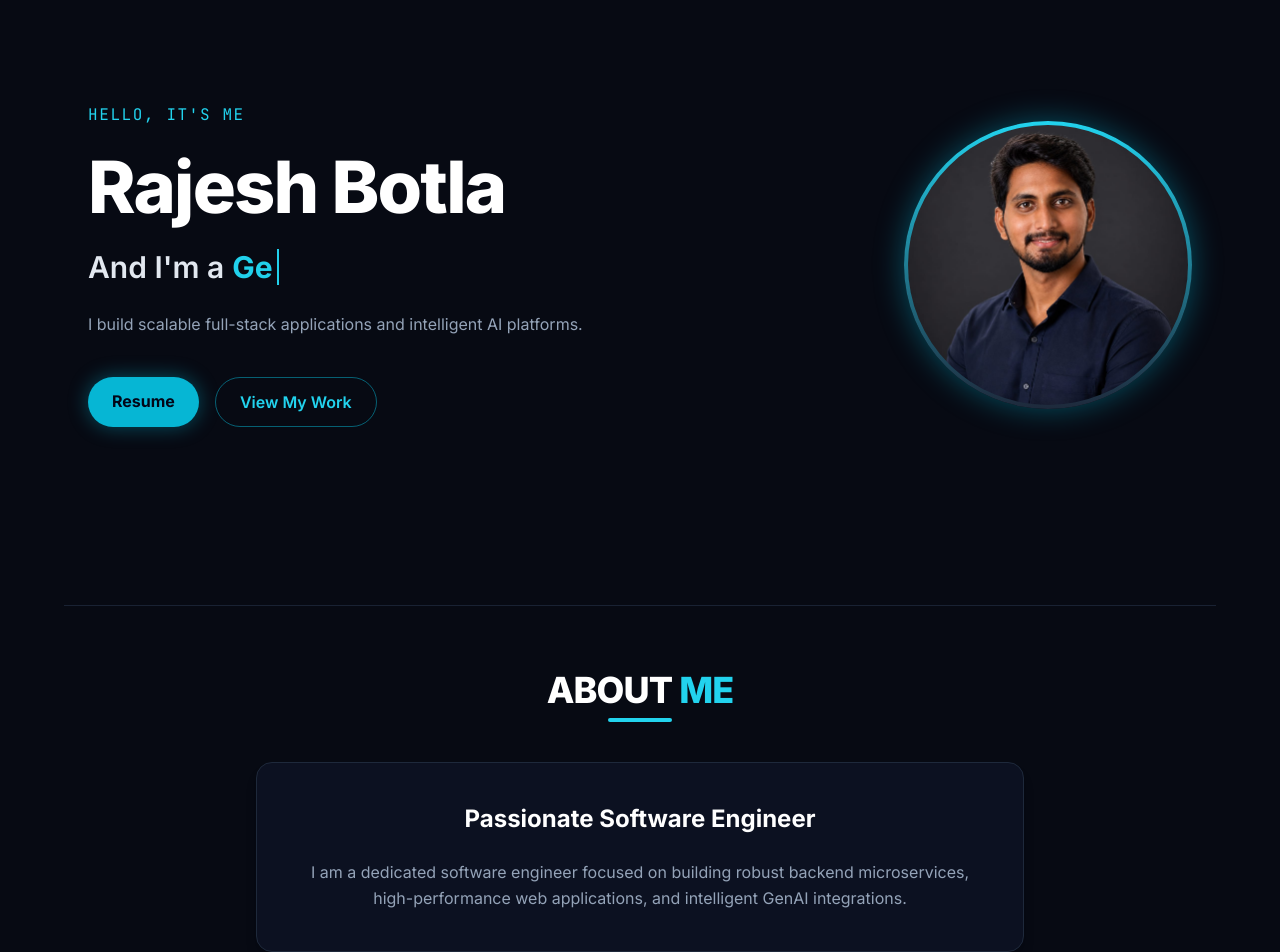
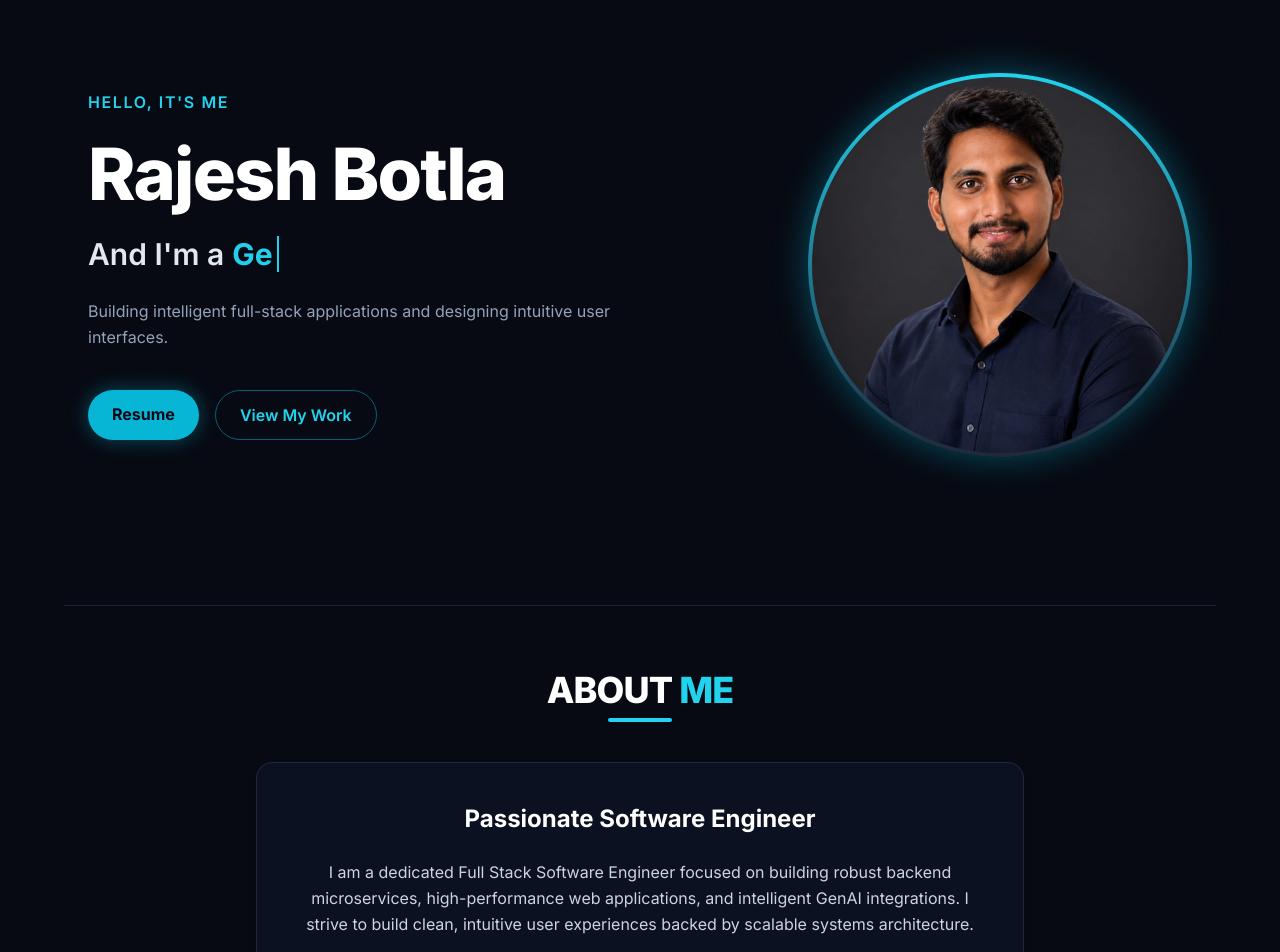
Before and after one commit to rajesh33399/portfolio, a Next.js app: page / in a window 1280 px wide. Shown: the part 140-1092 px from the top of the page. Built offline with nearby package versions, Linux system fonts and the light colour scheme.

Commit message:
Update page.js

```diff
--- a/app/page.js
+++ b/app/page.js
@@ -44,6 +44,7 @@ const mySkills = [
   { name: 'Python', color: '#3776AB', icon: 'https://cdn.jsdelivr.net/gh/devicons/devicon/icons/python/python-original.svg' },
   { name: 'JavaScript', color: '#F7DF1E', icon: 'https://cdn.jsdelivr.net/gh/devicons/devicon/icons/javascript/javascript-original.svg' },
   { name: 'HTML/CSS', color: '#E34F26', icon: 'https://cdn.jsdelivr.net/gh/devicons/devicon/icons/html5/html5-original.svg' },
+  { name: 'PostgreSQL', color: '#4169E1', icon: 'https://cdn.jsdelivr.net/gh/devicons/devicon/icons/postgresql/postgresql-original.svg' },
   { name: 'MongoDB', color: '#47A248', icon: 'https://cdn.jsdelivr.net/gh/devicons/devicon/icons/mongodb/mongodb-original.svg' },
   { name: 'MySQL', color: '#00758F', icon: 'https://cdn.jsdelivr.net/gh/devicons/devicon/icons/mysql/mysql-original.svg' },
   { name: 'OpenCV', color: '#5C3EE8', icon: 'https://cdn.jsdelivr.net/gh/devicons/devicon/icons/opencv/opencv-original.svg' },
@@ -79,7 +80,8 @@ export default function Home() {
       {/* HERO SECTION */}
       <section className="min-h-[85vh] flex flex-col-reverse md:flex-row items-center justify-between gap-10 py-16 px-6 max-w-6xl mx-auto">
         <div className="flex-1 space-y-6 text-left">
-          <h3 className="text-cyan-400 text-sm md:text-base font-mono tracking-widest uppercase">
+          {/* MATCHED FONT FOR HELLO IT'S ME */}
+          <h3 className="text-cyan-400 text-sm md:text-base font-semibold tracking-widest uppercase">
             Hello, It&apos;s Me
           </h3>
 
@@ -97,8 +99,9 @@ export default function Home() {
             />
           </div>
 
+          {/* UPDATED SUBTITLE LINE */}
           <p className="text-slate-400 text-base leading-relaxed max-w-xl">
-            I build scalable full-stack applications and intelligent AI platforms.
+            Building intelligent full-stack applications and designing intuitive user interfaces.
           </p>
 
           <div className="flex flex-wrap gap-4 pt-4">
@@ -119,9 +122,10 @@ export default function Home() {
           </div>
         </div>
 
+        {/* LARGER PROFILE IMAGE CONTAINER */}
         <div className="relative flex justify-center items-center">
-          <div className="absolute w-64 h-64 md:w-80 md:h-80 bg-cyan-500/20 rounded-full blur-3xl pointer-events-none -z-10" />
-          <div className="relative w-56 h-56 md:w-72 md:h-72 rounded-full p-1 bg-gradient-to-b from-cyan-400 to-slate-800 shadow-[0_0_30px_rgba(6,182,212,0.4)] overflow-hidden flex items-center justify-center">
+          <div className="absolute w-80 h-80 md:w-[26rem] md:h-[26rem] bg-cyan-500/20 rounded-full blur-3xl pointer-events-none -z-10" />
+          <div className="relative w-72 h-72 md:w-96 md:h-96 rounded-full p-1 bg-gradient-to-b from-cyan-400 to-slate-800 shadow-[0_0_35px_rgba(6,182,212,0.4)] overflow-hidden flex items-center justify-center">
             <img
               src="/profile.jpg"
               alt="Rajesh Botla"
@@ -141,8 +145,11 @@ export default function Home() {
         </div>
         <div className="bg-slate-900/60 border border-slate-800 rounded-2xl p-6 md:p-10 text-center space-y-6 text-slate-300 leading-relaxed max-w-3xl mx-auto shadow-lg">
           <h3 className="text-2xl font-bold text-white">Passionate Software Engineer</h3>
+          <p className="text-slate-300 text-base leading-relaxed">
+            I am a dedicated Full Stack Software Engineer focused on building robust backend microservices, high-performance web applications, and intelligent GenAI integrations. I strive to build clean, intuitive user experiences backed by scalable systems architecture.
+          </p>
           <p className="text-slate-400 text-base leading-relaxed">
-            I am a dedicated software engineer focused on building robust backend microservices, high-performance web applications, and intelligent GenAI integrations.
+            By combining modern frontend designs with resilient systems, I bridge the gap between core software development and advanced AI pipelines to deliver complete, production-ready solutions as a GenAI Developer.
           </p>
         </div>
       </section>
@@ -203,7 +210,6 @@ export default function Home() {
               className="hexagon-card w-28 h-32 md:w-32 md:h-36 bg-[#0e131f] border border-slate-700/60 flex flex-col items-center justify-center p-3 cursor-pointer relative group"
               style={{ '--glow-color': skill.color }}
             >
-              {/* INNER HEXAGON CONTENT */}
               <div className="flex flex-col items-center justify-center gap-2 z-10">
                 <img
                   src={skill.icon}
```
